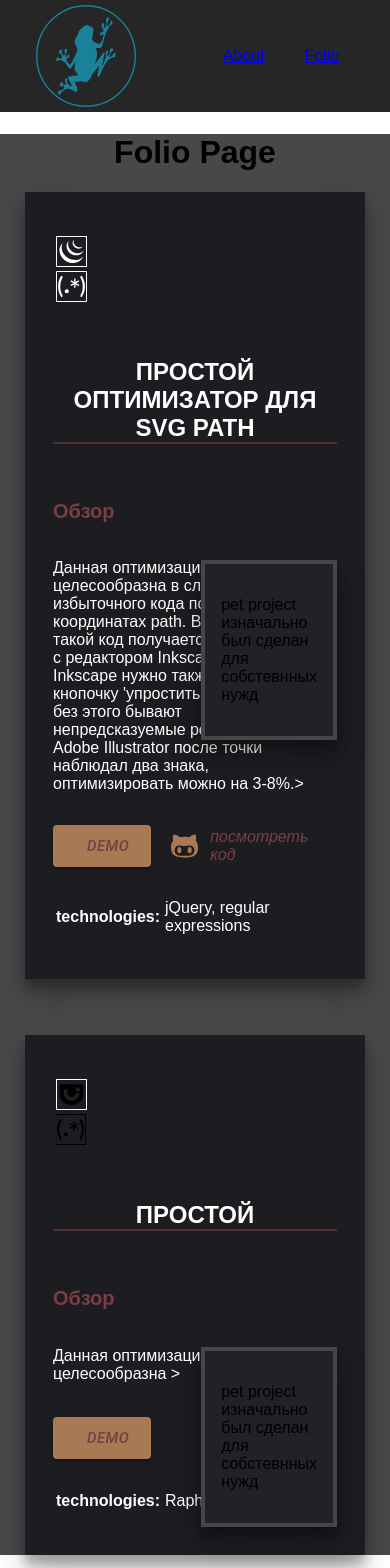
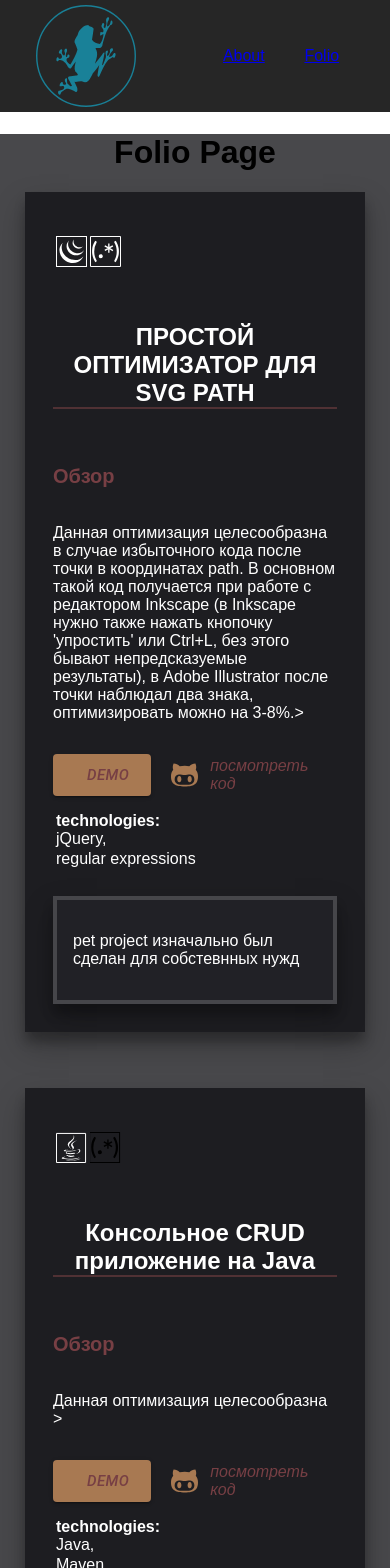
Before and after one commit to urgenmagger/myFolio, a React (Create React App) app: page /folio in a window 390 px wide. Shown: the top 1568 px of the page. Built offline with nearby package versions, Linux system fonts and the light colour scheme.

Commit message:
grid + media

```diff
--- a/src/App.css
+++ b/src/App.css
@@ -116,11 +116,12 @@ nav {
   color: #503134;
 }
 .technologies {
+  padding-left: 3px;
   display: flex;
-  padding-left: 3px;
   align-items: center;
 }
 .technologies ul {
+  display: flex;
   padding-left: 5px;
 }
 .technologies li {
@@ -136,6 +137,7 @@ nav {
   align-self: flex-start;
   margin-top: 80px;
   padding: 16px;
+  color: #fff;
 }
 /* grid styles -------------------*/
 .page_content {
@@ -150,8 +152,33 @@ nav {
 .page_oriview {
   grid-column-start: 1;
   grid-column-end: 3;
+  /*grid-area: oriview;*/
 }
 .note {
   grid-column-start: 3;
   grid-column-end: 3;
+  /*grid-area: note;*/
 }
+@media (max-width: 700px) {
+  .page_oriview {
+    grid-column-start: 1;
+    grid-column-end: 4;
+  }
+  .note {
+    grid-column-start: 1;
+    grid-column-end: 4;
+    margin-top: 10px;
+  }
+  .technologies {
+    flex-direction: column;
+    align-items: stretch;
+  }
+  .technologies ul {
+    flex-direction: column;
+    margin: 0;
+    padding: 0px;
+  }
+  .technologies li {
+    margin-bottom: 2px;
+  }
+}
--- a/src/content/folioContent.js
+++ b/src/content/folioContent.js
@@ -11,7 +11,7 @@ const folioContent = [
     iconSource: require('../img/github_logo.svg'),
     textSource: 'посмотреть код',
     note: 'pet project изначально был сделан для собстевнных нужд',
-    technologies: [{id: 1, tech: 'jQuery,   '}, {id: 2, tech: 'regular expressions'}],
+    technologies: [{id: 1, tech: 'jQuery,   '}, {id: 2, tech: ' regular expressions'}],
     topIcons: [
       {id: 1, icon: require('../img/jq.svg')},
       {id: 2, icon: require('../img/r_e_white.svg')},
@@ -19,16 +19,18 @@ const folioContent = [
   },
   {
     id: 2,
-    rubric: 'ПРОСТОЙ',
+    rubric: 'Консольное CRUD приложение на Java',
     content: 'Данная оптимизация целесообразна ',
 
     preview: 'link from github and button',
-    path: 'https://urgenmagger.github.io/svg_optim/',
+    path: 'https://github.com/urgenmagger/JavaCourse',
     linkButton: 'DEMO',
-    note: 'pet project изначально был сделан для собстевнных нужд',
-    technologies: [{id: 1, tech: 'RaphaelJS'}, {id: 2, tech: 'jQury'}],
+iconSource: require('../img/github_logo.svg'),
+    textSource: 'посмотреть код',
+    note: 'разработка велась в рамках обучающего курса',
+    technologies: [{id: 1, tech: 'Java, '}, {id: 2, tech: 'Maven, '}, {id: 3, tech: 'JUnit'}],
     topIcons: [
-      {id: 1, icon: require('../img/j_opt.svg')},
+      {id: 1, icon: require('../img/java_icon.svg')},
       {id: 2, icon: require('../img/r_e.svg')},
     ],
   },
```
Also changed, not shown: src/img/j_q_o.svg (added), src/img/java_icon.svg (added).
